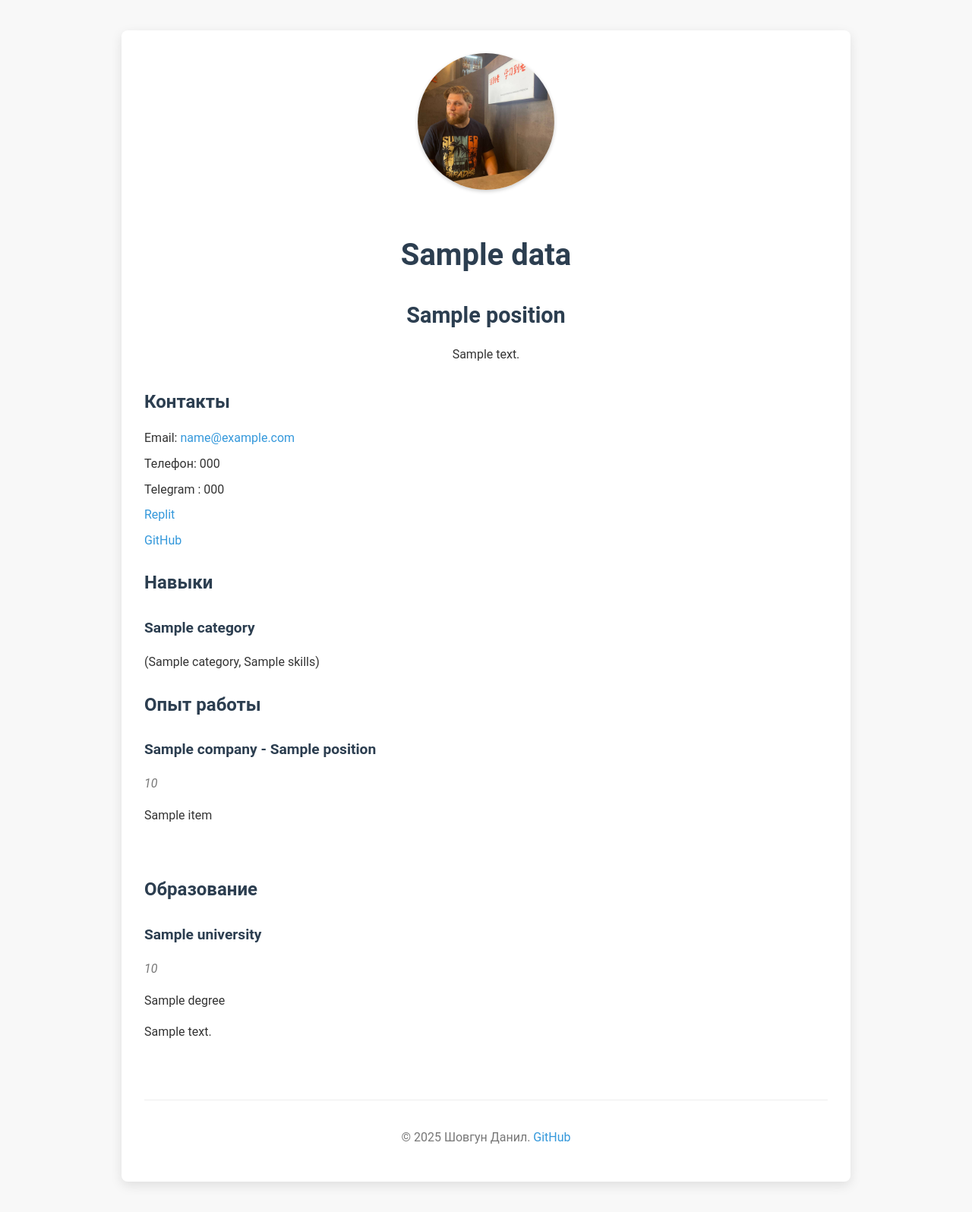
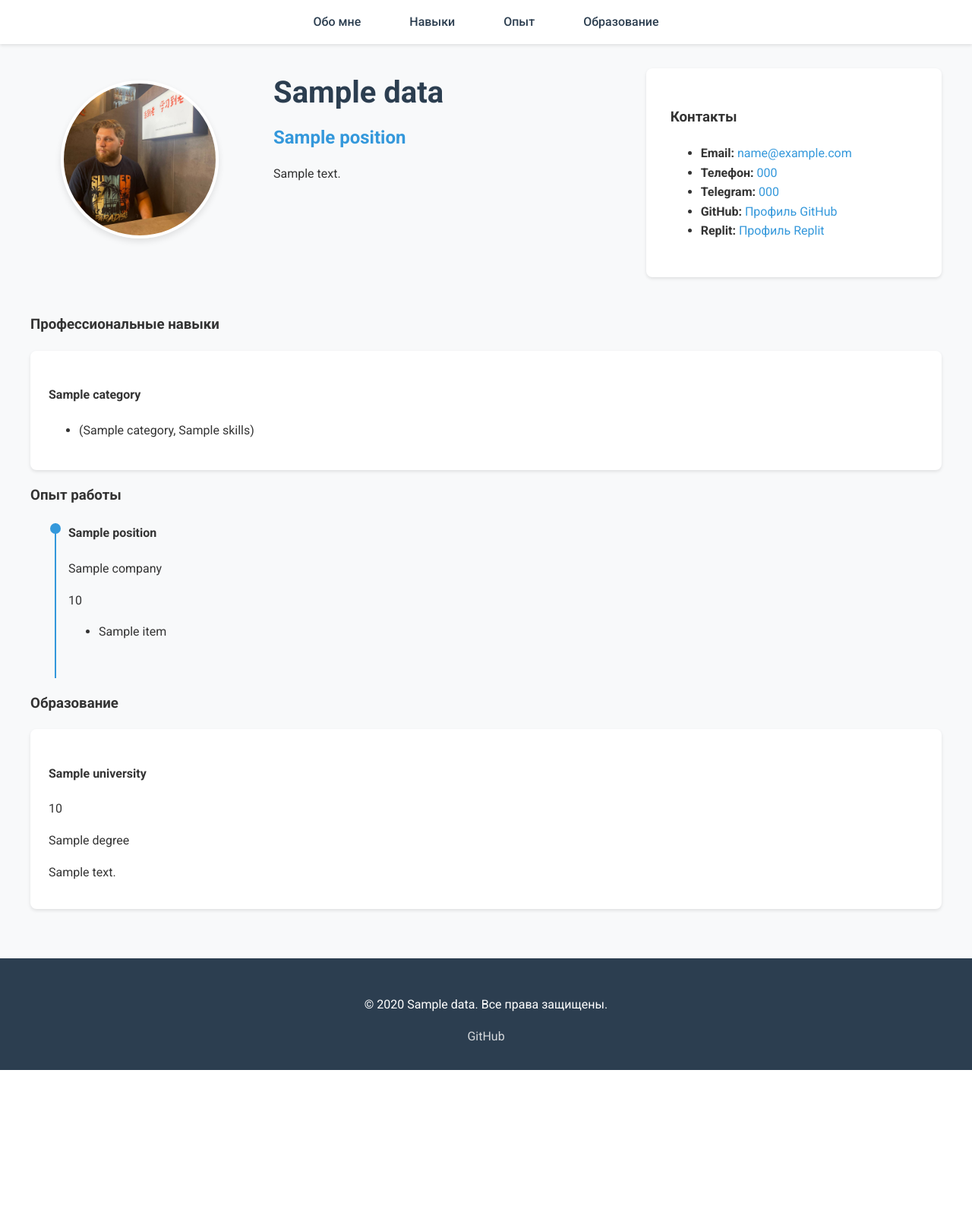
Before and after one commit to DanilShovgun/site-resume, a Flask app: template templates/index.html in a window 1280 px wide. Shown: the whole page at 76% size. After the commit the page ends 1409 px from the top, so only its background shows below. Run offline with Flask 3, Linux system fonts and the light colour scheme; the template is opened without the code that fills it: most values are stand-ins (such as "Sample title", 1, 10 or a date in 2020).

Commit message:
update index.html and style.css

```diff
--- a/data.py
+++ b/data.py
@@ -7,7 +7,7 @@ resume_data = {
         "phone": "+7 (922) 286-93-34",
         "telegram" : "@enot_poloscyn",
         "github": "https://github.com/DanilShovgun",
-        "replit": ""
+        "replit": "https://replit.com/@ShovgunDanil"
     },
     "skills": {
         "Языки программирования": ["Python"],
@@ -18,7 +18,7 @@ resume_data = {
     },
     "experience": [
         {
-            "company": "ООО 'Тайле Рус' г. Тюмень",
+            "company": '''ООО "Тайле Рус" г. Тюмень''',
             "position": "Менеджер по работе с клиентами",
             "duration": "2021 – по настоящее время",
             "description": [
@@ -27,7 +27,7 @@ resume_data = {
                 "Согласование замены оборудования в спецификации с монтажной компанией",
                 "Проект 2023: Центры цифрового образования IT-куб в Ростовской области.",
                 "Проект 2024: Модернизация СКС в банке ВТБ в Омске.",
-                "Проект: ЖК 'Машаров' в Тюмени."
+                '''Проект: ЖК "Машаров" в Тюмени.'''
             ]
         }
     ],
--- a/static/css/style.css
+++ b/static/css/style.css
@@ -1,58 +1,189 @@
+:root {
+    --primary-color: #2c3e50;
+    --secondary-color: #3498db;
+    --background-color: #f8f9fa;
+    --text-color: #333;
+    --border-color: #e9ecef;
+    --shadow-color: rgba(0, 0, 0, 0.1);
+  }
+
   body {
-    font-family: 'Roboto', sans-serif; /* Пример современного шрифта */
+    font-family: 'Roboto', sans-serif;
     margin: 0;
     padding: 0;
-    background-color: #f8f8f8; /* Более светлый фон */
-    color: #333;
+    background-color: var(--background-color);
+    color: var(--text-color);
     line-height: 1.6;
   }
 
-.container {
-    max-width: 900px; /* Увеличил ширину */
-    margin: 40px auto; /* Увеличил отступы */
-    padding: 30px;
-    background-color: #fff;
-    box-shadow: 0 5px 15px rgba(0, 0, 0, 0.1); /* Более мягкая тень */
-    border-radius: 8px; /* Скругленные углы */
+  .site-header {
+    background-color: white;
+    box-shadow: 0 2px 4px var(--shadow-color);
+    position: sticky;
+    top: 0;
+    z-index: 1000;
   }
 
-header {
-    text-align: center;
-    margin-bottom: 30px;
+  .main-nav ul {
+    display: flex;
+    justify-content: center;
+    list-style: none;
+    margin: 0;
+    padding: 1rem;
+    gap: 2rem;
+  }
+
+  .main-nav a {
+    color: var(--primary-color);
+    text-decoration: none;
+    font-weight: 500;
+    padding: 0.5rem 1rem;
+    border-radius: 4px;
+    transition: all 0.3s ease;
+  }
+
+  .main-nav a:hover {
+    background-color: var(--secondary-color);
+    color: white;
+  }
+
+  .main-content {
+    max-width: 1200px;
+    margin: 2rem auto;
+    padding: 0 1rem;
+  }
+
+  .profile-section {
+    display: grid;
+    grid-template-columns: 2fr 1fr;
+    gap: 2rem;
+    margin-bottom: 3rem;
+  }
+
+  .profile-header {
+    display: flex;
+    align-items: start;
+    gap: 2rem;
   }
 
   .profile-photo {
-    width: 180px; /* Увеличил размер фото */
-    height: 180px;
+    width: 200px;
+    height: 200px;
     border-radius: 50%;
     object-fit: cover;
-    margin-bottom: 20px;
-    box-shadow: 0 2px 5px rgba(0, 0, 0, 0.2); /* Тень для фото */
+    border: 4px solid white;
+    box-shadow: 0 4px 8px var(--shadow-color);
   }
 
-h1, h2, h3, h4 {
-    color: #2c3e50; /* Более темный цвет заголовков */
-    font-weight: 600;
+  .profile-info {
+    flex-grow: 1;
   }
 
-h1 {
-    font-size: 2.5em;
-    margin-bottom: 10px;
+  .profile-name {
+    font-size: 2.5rem;
+    margin: 0;
+    color: var(--primary-color);
   }
 
-h2 {
-    font-size: 1.8em;
-    margin-bottom: 15px;
+  .profile-position {
+    font-size: 1.5rem;
+    color: var(--secondary-color);
+    margin: 0.5rem 0;
   }
 
-h3 {
-    font-size: 1.5em;
-    margin-bottom: 10px;
+  .contact-info {
+    background-color: white;
+    padding: 2rem;
+    border-radius: 8px;
+    box-shadow: 0 2px 4px var(--shadow-color);
   }
 
-h4 {
-    font-size: 1.2em;
-    margin-bottom: 5px;
+  .skills-grid {
+    display: grid;
+    grid-template-columns: repeat(auto-fit, minmax(250px, 1fr));
+    gap: 2rem;
+    margin-top: 1rem;
+  }
+
+  .skill-category {
+    background-color: white;
+    padding: 1.5rem;
+    border-radius: 8px;
+    box-shadow: 0 2px 4px var(--shadow-color);
+  }
+
+  .timeline {
+    position: relative;
+    padding-left: 2rem;
+  }
+
+  .timeline-item {
+    position: relative;
+    padding-bottom: 2rem;
+    padding-left: 1rem;
+    border-left: 2px solid var(--secondary-color);
+  }
+
+  .timeline-item::before {
+    content: '';
+    position: absolute;
+    left: -8px;
+    top: 0;
+    width: 14px;
+    height: 14px;
+    border-radius: 50%;
+    background-color: var(--secondary-color);
+  }
+
+  .education-item {
+    background-color: white;
+    padding: 1.5rem;
+    border-radius: 8px;
+    box-shadow: 0 2px 4px var(--shadow-color);
+    margin-bottom: 1.5rem;
+  }
+
+  .site-footer {
+    background-color: var(--primary-color);
+    color: white;
+    padding: 2rem;
+    text-align: center;
+    margin-top: 4rem;
+  }
+
+  .footer-nav {
+    margin-top: 1rem;
+  }
+
+  .footer-nav a {
+    color: white;
+    text-decoration: none;
+    margin: 0 1rem;
+    opacity: 0.8;
+    transition: opacity 0.3s ease;
+  }
+
+  .footer-nav a:hover {
+    opacity: 1;
+  }
+
+  @media (max-width: 768px) {
+    .profile-section {
+      grid-template-columns: 1fr;
+    }
+
+    .profile-header {
+      flex-direction: column;
+      align-items: center;
+      text-align: center;
+    }
+
+    .main-nav ul {
+      flex-direction: column;
+      align-items: center;
+      padding: 0.5rem;
+      gap: 0.5rem;
+    }
   }
 
   .contacts ul, .skills ul, .experience ul, .education ul {
@@ -71,24 +202,25 @@ h4 {
 
   .experience-item, .education-item {
     margin-bottom: 30px;
-    border-bottom: 1px solid #eee; /* Разделитель между пунктами */
+    border-bottom: 1px solid #eee;
     padding-bottom: 20px;
   }
 
   .experience-item:last-child, .education-item:last-child {
-    border-bottom: none; /* Убираем разделитель у последнего элемента */
+    border-bottom: none;
   }
 
   a {
-    color: #3498db; /* Более яркий цвет ссылок */
+    color: var(--secondary-color);
     text-decoration: none;
-    transition: color 0.3s ease; /* Плавное изменение цвета при наведении */
+    transition: color 0.3s ease;
   }
 
   a:hover {
     text-decoration: underline;
-    color: #2980b9; /* Более темный цвет при наведении */
+    color: darken(var(--secondary-color), 10%);
   }
+
 
   /* Стили для подвала */
   footer {
--- a/templates/index.html
+++ b/templates/index.html
@@ -3,73 +3,110 @@
 <head>
     <meta charset="UTF-8">
     <meta name="viewport" content="width=device-width, initial-scale=1.0">
+    <meta name="description" content="Резюме Python-разработчика {{ data.name }}">
     <title>Резюме - {{ data.name }}</title>
     <link rel="stylesheet" href="{{ url_for('static', filename='css/style.css') }}">
+    <link href="https://fonts.googleapis.com/css2?family=Roboto:wght@300;400;500;700&display=swap" rel="stylesheet">
 </head>
 <body>
-    <div class="container">
-        <header>
-            <img src="{{ url_for('static', filename='img/portfolio_img.jpg') }}" alt="Фото профиля" class="profile-photo">
-            <h1>{{ data.name }}</h1>
-            <h2>{{ data.position }}</h2>
-            <p>{{ data.about }}</p>
+    <header class="site-header">
+        <nav class="main-nav">
+            <ul>
+                <li><a href="#about">Обо мне</a></li>
+                <li><a href="#skills">Навыки</a></li>
+                <li><a href="#experience">Опыт</a></li>
+                <li><a href="#education">Образование</a></li>
+            </ul>
+        </nav>
     </header>
-        <main>
-            <section class="contacts">
+
+    <main class="main-content">
+        <article class="profile-section" id="about">
+            <div class="profile-header">
+                <figure class="profile-photo-container">
+                    <img src="{{ url_for('static', filename='img/portfolio_img.jpg') }}" alt="Фото {{ data.name }}" class="profile-photo">
+                </figure>
+                <div class="profile-info">
+                    <h1 class="profile-name">{{ data.name }}</h1>
+                    <h2 class="profile-position">{{ data.position }}</h2>
+                    <p class="profile-bio">{{ data.about }}</p>
+                </div>
+            </div>
+
+            <aside class="contact-info" id="contacts">
                 <h3>Контакты</h3>
-                <ul>
-                    <li>Email: <a href="mailto:{{ data.contacts.email }}">{{ data.contacts.email }}</a></li>
-                    <li>Телефон: {{ data.contacts.phone }}</li>
-                    <li>Telegram : {{data.contacts.telegram}}</li>
-                    <li><a href="{{ data.contacts.replit }}" target="_blank">Replit</a></li>
-                    <li><a href="{{ data.contacts.github }}" target="_blank">GitHub</a></li>
+                <ul class="contact-list">
+                    <li><strong>Email:</strong> <a href="mailto:{{ data.contacts.email }}">{{ data.contacts.email }}</a></li>
+                    <li><strong>Телефон:</strong> <a href="tel:{{ data.contacts.phone }}">{{ data.contacts.phone }}</a></li>
+                    <li><strong>Telegram:</strong> <a href="https://t.me/{{ data.contacts.telegram.replace('@', '') }}">{{ data.contacts.telegram }}</a></li>
+                    {% if data.contacts.github %}
+                    <li><strong>GitHub:</strong> <a href="{{ data.contacts.github }}" target="_blank" rel="noopener">Профиль GitHub</a></li>
+                    {% endif %}
+                    {% if data.contacts.replit %}
+                    <li><strong>Replit:</strong> <a href="{{ data.contacts.replit}}" target="_blank" rel="noopener">Профиль Replit</a></li>
+                    {% endif %}
                 </ul>
+            </aside>
+        </article>
+
+        <section class="skills-section" id="skills">
+            <h3>Профессиональные навыки</h3>
+            <div class="skills-grid">
+                {% for category, skills in data.skills.items() %}
+                <div class="skill-category">
+                    <h4>{{ category }}</h4>
+                    <ul class="skills-list">
+                        {% for skill in skills %}
+                        <li class="skill-item">{{ skill }}</li>
+                        {% endfor %}
+                    </ul>
+                </div>
+                {% endfor %}
+            </div>
         </section>
 
-            <section class="skills">
-                <h3>Навыки</h3>
-                {% for category, skills in data.skills.items() %}
-                <h4>{{ category }}</h4>
-                <ul>
-                    {% for skill in skills %}
-                    <li>{{ skill }}</li>
-                    {% endfor %}
-                </ul>
-                {% endfor %}
-            </section>
-
-            <section class="experience">
+        <section class="experience-section" id="experience">
             <h3>Опыт работы</h3>
+            <div class="timeline">
                 {% for exp in data.experience %}
-                <article class="experience-item">
-                    <h4>{{ exp.company }} - {{ exp.position }}</h4>
-                    <p class="duration">{{ exp.duration }}</p>
-                    <ul>
+                <article class="timeline-item">
+                    <header class="timeline-header">
+                        <h4>{{ exp.position }}</h4>
+                        <p class="company-name">{{ exp.company }}</p>
+                        <time class="timeline-date">{{ exp.duration }}</time>
+                    </header>
+                    <ul class="achievement-list">
                         {% for item in exp.description %}
                         <li>{{ item }}</li>
                         {% endfor %}
                     </ul>
                 </article>
                 {% endfor %}
+            </div>
         </section>
 
-            <section class="education">
+        <section class="education-section" id="education">
             <h3>Образование</h3>
             {% for edu in data.education %}
             <article class="education-item">
+                <header>
                     <h4>{{ edu.university }}</h4>
-                    <p class="duration">{{ edu.duration }}</p>
-                    <p>{{ edu.degree }}</p>
+                    <time class="education-date">{{ edu.duration }}</time>
+                </header>
+                <p class="degree">{{ edu.degree }}</p>
                 {% if edu.description %}
-                    <p>{{ edu.description }}</p>
+                <p class="education-description">{{ edu.description }}</p>
                 {% endif %}
             </article>
             {% endfor %}
         </section>
     </main>
-        <footer>
-            <p>&copy; 2025 Шовгун Данил. <a href="{{ data.contacts.github }}" target="_blank">GitHub</a></p>
+
+    <footer class="site-footer">
+        <p>&copy; {{ current_year }} {{ data.name }}. Все права защищены.</p>
+        <nav class="footer-nav">
+            <a href="{{ data.contacts.github }}" target="_blank" rel="noopener">GitHub</a>
+        </nav>
     </footer>
-    </div>
 </body>
 </html>
```
Also changed, not shown: 3 other files. Lines whose indentation alone changed are shown as unchanged.
